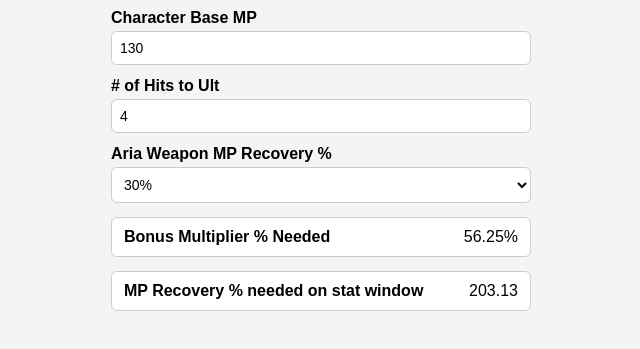
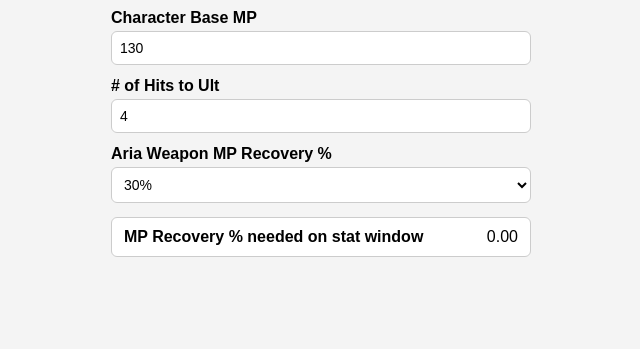
Before and after one commit to palzki/aria-mp-calculator, a plain HTML site: page index.html in a window 1280 px wide. Shown: the part 159-508 px from the top of the page, without its empty margins (319-959 px from the left). Drawn offline with Linux system fonts and the light colour scheme.

Commit message:
fix formatting

```diff
--- a/index.html
+++ b/index.html
@@ -91,12 +91,7 @@
         <option value="35">35%</option>
     </select>
 
-    <div class="result">
-        <div class="row">
-            <div class="label">Bonus Multiplier % Needed</div>
-            <div class="value" id="bonusMultiplier">0.00%</div>
-        </div>
-    </div>
+    <br />
 
     <div class="result">
         <div class="row">
```
